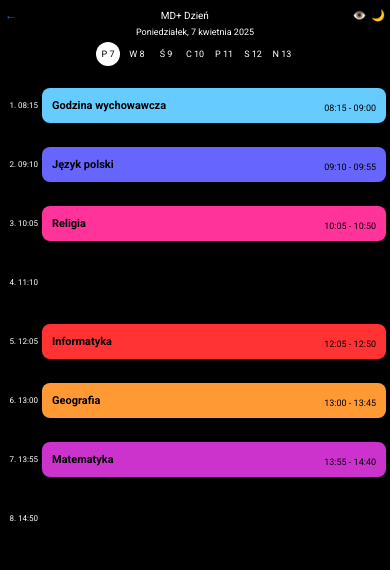
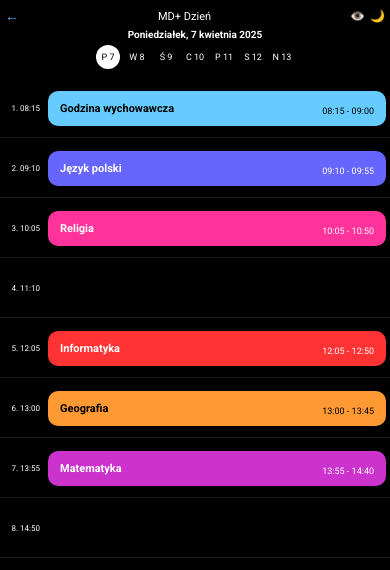
Before and after one commit to marcinnek110/aaa, a plain HTML site: page index.html in a window 390 px wide. Drawn offline with Linux system fonts and the light colour scheme.

Commit message:
Add files via upload

```diff
--- a/script.js
+++ b/script.js
@@ -164,6 +164,17 @@ function resetTimetable() {
     displayTimetable(currentDayIndex);
 }
 
+// Funkcja do obliczania jasności koloru (na podstawie RGB)
+function getBrightness(hexColor) {
+    // Usuń znak # z koloru hex
+    hexColor = hexColor.replace("#", "");
+    const r = parseInt(hexColor.substr(0, 2), 16);
+    const g = parseInt(hexColor.substr(2, 2), 16);
+    const b = parseInt(hexColor.substr(4, 2), 16);
+    // Wzór na luminancję: (0.299R + 0.587G + 0.114B)
+    return (r * 299 + g * 587 + b * 114) / 1000;
+}
+
 // Funkcja do wyświetlania planu dla wybranego dnia
 function displayTimetable(dayIndex) {
     console.log("Wyświetlam plan dla dnia:", dayIndex);
@@ -195,13 +206,16 @@ function displayTimetable(dayIndex) {
         const lesson = dayLessons.find(l => l.time === `${slot.start} - ${slot.end}`);
 
         if (lesson) {
-            // Jeśli jest lekcja w tym przedziale czasowym
+            // Oblicz jasność tła i ustaw kolor tekstu
+            const brightness = getBrightness(lesson.color);
+            const textColor = brightness < 128 ? "#fff" : "#000"; // Ciemne tło -> biały tekst, jasne tło -> czarny tekst
+
             li.innerHTML = `
                 <span class="time-left">${slot.lessonNumber}. ${slot.start}</span>
                 <div class="lesson" style="background-color: ${lesson.color};" data-day="${dayIndex}" data-slot="${slotIndex}">
-                    <span class="subject">${lesson.subject}</span>
+                    <span class="subject" style="color: ${textColor};">${lesson.subject}</span>
                     <div class="lesson-right">
-                        <span class="time">${lesson.time}</span>
+                        <span class="time" style="color: ${textColor};">${lesson.time}</span>
                         <div class="lesson-actions">
                             <button class="edit-btn" data-day="${dayIndex}" data-slot="${slotIndex}">✏️</button>
                             <button class="delete-btn" data-day="${dayIndex}" data-slot="${slotIndex}">🗑️</button>
@@ -216,7 +230,6 @@ function displayTimetable(dayIndex) {
                 }
             });
         } else {
-            // Jeśli nie ma lekcji, wyświetlamy pustą lukę z przyciskiem "Dodaj"
             li.innerHTML = `
                 <span class="time-left">${slot.lessonNumber}. ${slot.start}</span>
                 <div class="lesson empty" data-day="${dayIndex}" data-slot="${slotIndex}">
--- a/styles.css
+++ b/styles.css
@@ -70,7 +70,7 @@ nav {
 
 .nav-icon {
     font-size: 14px;
-    color: #0073e6;
+    color: #66b0ff; /* Jaśniejszy odcień niebieskiego dla lepszej widoczności */
     cursor: pointer;
 }
 
@@ -110,7 +110,7 @@ nav {
 h2 {
     margin: 0;
     font-size: 9px;
-    font-weight: normal;
+    font-weight: 600; /* Pogrubienie nagłówka */
     color: #fff;
 }
 
@@ -128,6 +128,7 @@ h2 {
     text-align: center;
     border-radius: 50%;
     font-size: 9px;
+    font-weight: 500; /* Pogrubienie tekstu w kalendarzu */
     color: #fff;
     cursor: pointer;
 }
@@ -135,6 +136,7 @@ h2 {
 .day.active {
     background-color: #fff;
     color: #000;
+    box-shadow: 0 2px 4px rgba(0, 0, 0, 0.3); /* Subtelny cień dla aktywnego dnia */
 }
 
 main {
@@ -151,7 +153,8 @@ main {
     display: flex;
     align-items: center;
     margin-bottom: 1px;
-    min-height: 50px; /* Domyślna wysokość dla większych ekranów */
+    min-height: 50px;
+    border-bottom: 1px solid rgba(255, 255, 255, 0.1); /* Subtelny separator między lekcjami */
 }
 
 .time-left {
@@ -159,23 +162,24 @@ main {
     font-size: 8px;
     color: #fff;
     text-align: right;
-    padding-right: 5px;
+    padding-right: 8px; /* Większy odstęp od krawędzi */
 }
 
 .lesson {
     flex: 1;
-    padding: 8px 10px;
-    border-radius: 8px;
+    padding: 8px 12px; /* Większy padding dla lepszego rozłożenia tekstu */
+    border-radius: 10px; /* Większe zaokrąglenie rogów */
     display: flex;
     justify-content: space-between;
     align-items: center;
     margin-right: 5px;
-    transition: background-color 0.2s ease;
-    cursor: pointer;
+    box-shadow: 0 2px 4px rgba(0, 0, 0, 0.2); /* Subtelny cień dla głębi */
+    transition: transform 0.2s ease, filter 0.2s ease; /* Animacja przy najechaniu */
 }
 
 .lesson:hover {
     filter: brightness(90%);
+    transform: scale(1.02); /* Lekkie powiększenie przy najechaniu */
 }
 
 .lesson.empty {
@@ -184,17 +188,18 @@ main {
     justify-content: center;
     align-items: center;
     cursor: default;
+    box-shadow: none; /* Brak cienia dla pustych bloków */
 }
 
 .subject {
     font-size: 11px;
     font-weight: bold;
-    color: #000;
+    color: #fff; /* Biały kolor tekstu dla lepszego kontrastu */
 }
 
 .time {
     font-size: 9px;
-    color: #000;
+    color: #fff; /* Biały kolor tekstu dla lepszego kontrastu */
 }
 
 .lesson-actions {
@@ -208,7 +213,7 @@ main {
     background: none;
     border: none;
     padding: 0;
-    display: none; /* Domyślnie ukryte */
+    display: none;
 }
 
 .edit-btn {
@@ -336,15 +341,15 @@ button[type="submit"]:hover {
     }
 
     .nav-icon {
-        font-size: 12px;
+        font-size: 14px; /* Większe ikony w nagłówku */
     }
 
     .nav-title {
-        font-size: 10px;
+        font-size: 11px;
     }
 
     .eye, .plus {
-        font-size: 11px;
+        font-size: 12px;
     }
 
     .reset-btn {
@@ -353,7 +358,8 @@ button[type="submit"]:hover {
     }
 
     h2 {
-        font-size: 9px;
+        font-size: 10px;
+        font-weight: 600;
     }
 
     .calendar {
@@ -365,32 +371,38 @@ button[type="submit"]:hover {
         height: 24px;
         line-height: 24px;
         font-size: 9px;
-        border-radius: 50%;
+        font-weight: 500;
+    }
+
+    .day.active {
+        box-shadow: 0 2px 4px rgba(0, 0, 0, 0.3);
     }
 
     .time-left {
-        width: 38px; /* Dopasowane do zrzutu ekranu */
+        width: 40px;
         font-size: 8px;
-        padding-right: 4px;
+        padding-right: 8px;
     }
 
     .subject {
-        font-size: 11px; /* Dopasowane do zrzutu ekranu */
+        font-size: 11px;
     }
 
     .time {
-        font-size: 9px; /* Dopasowane do zrzutu ekranu */
+        font-size: 9px;
     }
 
     .lesson {
-        padding: 8px 10px; /* Większy padding dla lepszej czytelności */
-        border-radius: 8px;
+        padding: 8px 12px;
+        border-radius: 10px;
         margin-right: 4px;
+        box-shadow: 0 2px 4px rgba(0, 0, 0, 0.2);
     }
 
     #timetable li {
-        min-height: 58px; /* Dopasowane do zrzutu ekranu (około 55-60px) */
+        min-height: 58px;
         margin-bottom: 1px;
+        border-bottom: 1px solid rgba(255, 255, 255, 0.1);
     }
 
     .edit-btn, .delete-btn, .add-btn {
@@ -426,7 +438,7 @@ button[type="submit"]:hover {
     }
 }
 
-/* Ogólne media query dla innych urządzeń mobilnych (zapewnienie responsywności) */
+/* Ogólne media query dla innych urządzeń mobilnych */
 @media only screen and (max-width: 600px) and (min-width: 429px) {
     nav {
         padding: 2px 3px;
@@ -462,7 +474,6 @@ button[type="submit"]:hover {
         height: 22px;
         line-height: 22px;
         font-size: 8px;
-        border-radius: 50%;
     }
 
     .time-left {
```
